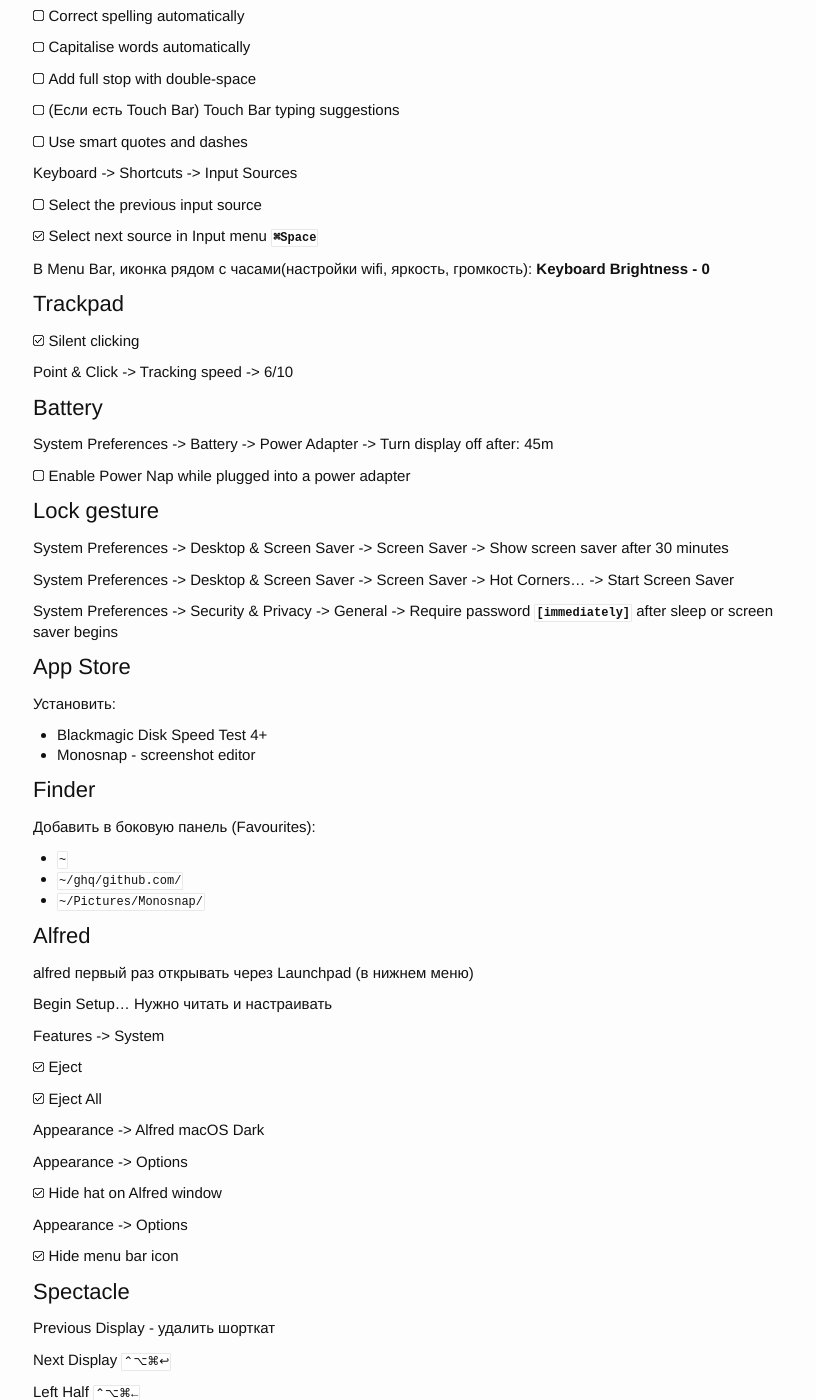
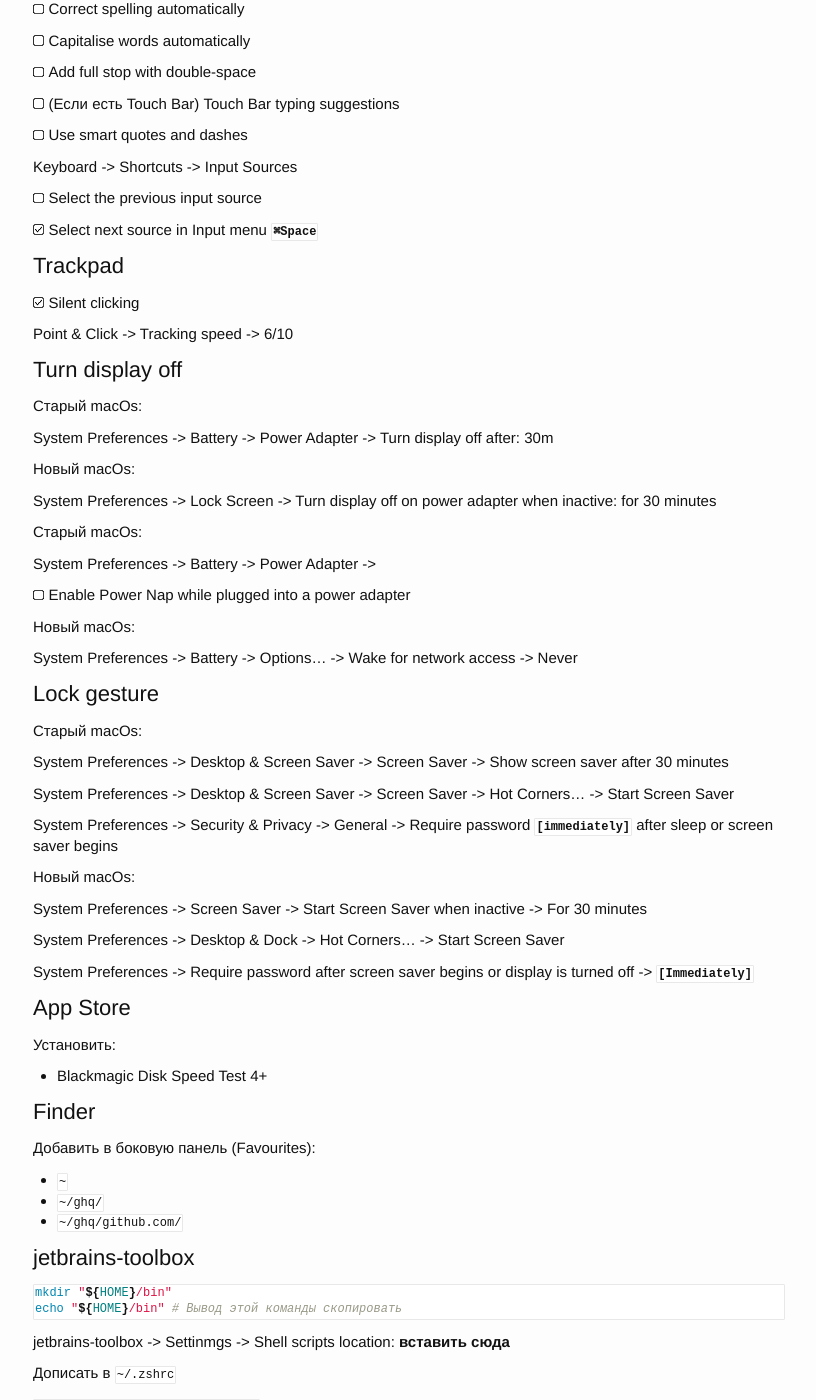
Before and after one commit to d10xa/d10xa.github.io, a Jekyll site: the page built from _posts/2021-12-10-macbook-setup.md, in a window 1280 px wide and 1400 px high, scrolled down 1016 px. Shown: the whole window, without its empty margins (231-1047 px from the left). Built offline with Jekyll 4.4.1, drawn with Linux system fonts in a browser that asks for light colours; some of the changed text lies outside the part shown.

Commit message:
Update 2021-12-10-macbook-setup.md

````diff
--- a/_posts/2021-12-10-macbook-setup.md
+++ b/_posts/2021-12-10-macbook-setup.md
@@ -18,16 +18,7 @@
 
 ## Установка Homebrew
 
-Способ №1. С чтением скрипта
-
-```bash
-curl -fsSL https://raw.githubusercontent.com/Homebrew/install/HEAD/install.sh -o /tmp/install-brew.sh
-less /tmp/install-brew.sh # Читаем
-/bin/bash /tmp/install-brew.sh
-rm /tmp/install-brew.sh
-```
-
-Способ №2. Одной строкой, как рекомендуется на официальном сайте [Homebrew](https://brew.sh/index_ru)
+https://brew.sh
 
 ```bash
 /bin/bash -c "$(curl -fsSL https://raw.githubusercontent.com/Homebrew/install/HEAD/install.sh)"
@@ -35,8 +26,16 @@
 
 Отключение Google Analytics. [Зачем Homebrew аналитика](https://docs.brew.sh/Analytics#why)
 
+```bash
+brew analytics off
 ```
-brew analytics off
+
+## yadm
+
+```bash
+brew install yadm
+yadm clone https://github.com/d10xa/dotfiles.git
+yadm bootstrap
 ```
 
 ## Клавиатура
@@ -59,7 +58,7 @@
 
 <div class="checkbox-empty"></div> show finder search window
 
-Keyboard -> Text
+Keyboard -> Text (На более свежих macOs: Text Input -> Edit...)
 
 Убрать галки:
 
@@ -79,21 +78,35 @@
 
 <div class="checkbox-selected"></div> Select next source in Input menu **`⌘Space`**
 
-В Menu Bar, иконка рядом с часами(настройки wifi, яркость, громкость): **Keyboard Brightness - 0**
-
 ## Trackpad
 
 <div class="checkbox-selected"></div> Silent clicking
 
 Point & Click -> Tracking speed -> 6/10
 
-## Battery
+## Turn display off
 
-System Preferences -> Battery -> Power Adapter -> Turn display off after: 45m
+Старый macOs:
 
+System Preferences -> Battery -> Power Adapter -> Turn display off after: 30m
+
+Новый macOs:
+
+System Preferences -> Lock Screen -> Turn display off on power adapter when inactive: for 30 minutes
+
+Старый macOs:
+
+System Preferences -> Battery -> Power Adapter ->
 <div class="checkbox-empty"></div> Enable Power Nap while plugged into a power adapter
 
+Новый macOs:
+
+System Preferences -> Battery -> Options... -> Wake for network access -> Never
+
+
 ## Lock gesture
+
+Старый macOs:
 
 System Preferences -> Desktop & Screen Saver -> Screen Saver -> Show screen saver after 30 minutes
 
@@ -101,60 +114,28 @@
 
 System Preferences -> Security & Privacy -> General -> Require password **`[immediately]`** after sleep or screen saver begins
 
+Новый macOs:
+
+System Preferences -> Screen Saver -> Start Screen Saver when inactive -> For 30 minutes
+
+System Preferences -> Desktop & Dock -> Hot Corners... -> Start Screen Saver
+
+System Preferences -> Require password after screen saver begins or display is turned off -> **`[Immediately]`**
+
 ## App Store
 
 Установить:
 
 - Blackmagic Disk Speed Test 4+
-- Monosnap - screenshot editor
 
 ## Finder
 
 Добавить в боковую панель (Favourites):
 
 - `~`
+- `~/ghq/`
 - `~/ghq/github.com/`
-- `~/Pictures/Monosnap/`
 
-## Alfred
-
-alfred первый раз открывать через Launchpad (в нижнем меню)
-
-Begin Setup... Нужно читать и настраивать
-
-Features -> System
-
-<div class="checkbox-selected"></div> Eject
-
-<div class="checkbox-selected"></div> Eject All
-
-Appearance -> Alfred macOS Dark
-
-Appearance -> Options
-
-<div class="checkbox-selected"></div> Hide hat on Alfred window
-
-Appearance -> Options
-
-<div class="checkbox-selected"></div> Hide menu bar icon
-
-## Spectacle
-
-Previous Display - удалить шорткат
-
-Next Display `⌃⌥⌘↩`
-
-Left Half `⌃⌥⌘←`
-
-Right Half `⌃⌥⌘→`
-
-Top Half `⌃⌥⌘↑`
-
-Bottom Half `⌃⌥⌘↓`
-
-<div class="checkbox-selected"></div> Launch Spectacle at login
-
-В нижнем правом углу стрелочка > Run... > as a background application
 
 ## jetbrains-toolbox
 
````
Also changed, not shown: other parts of _posts/2021-12-10-macbook-setup.md (+2 -1 lines).
